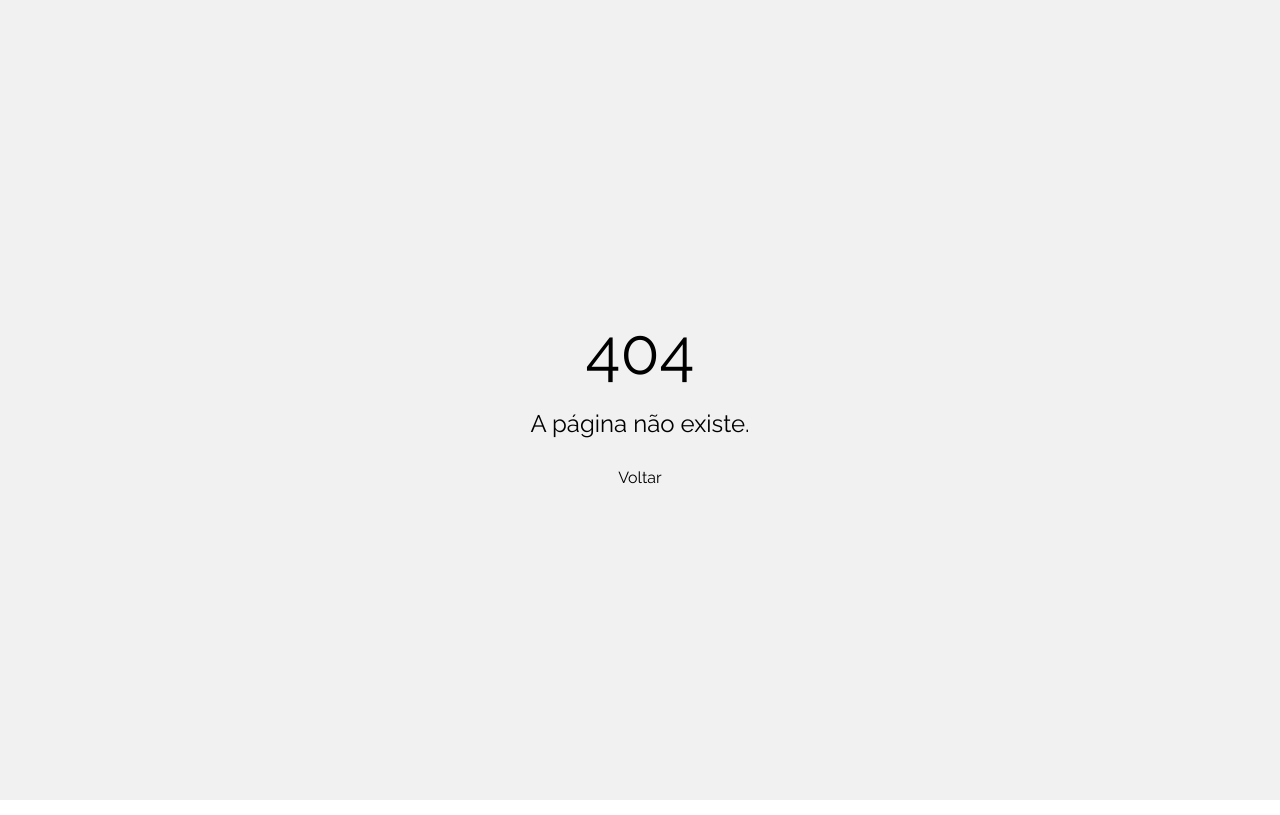
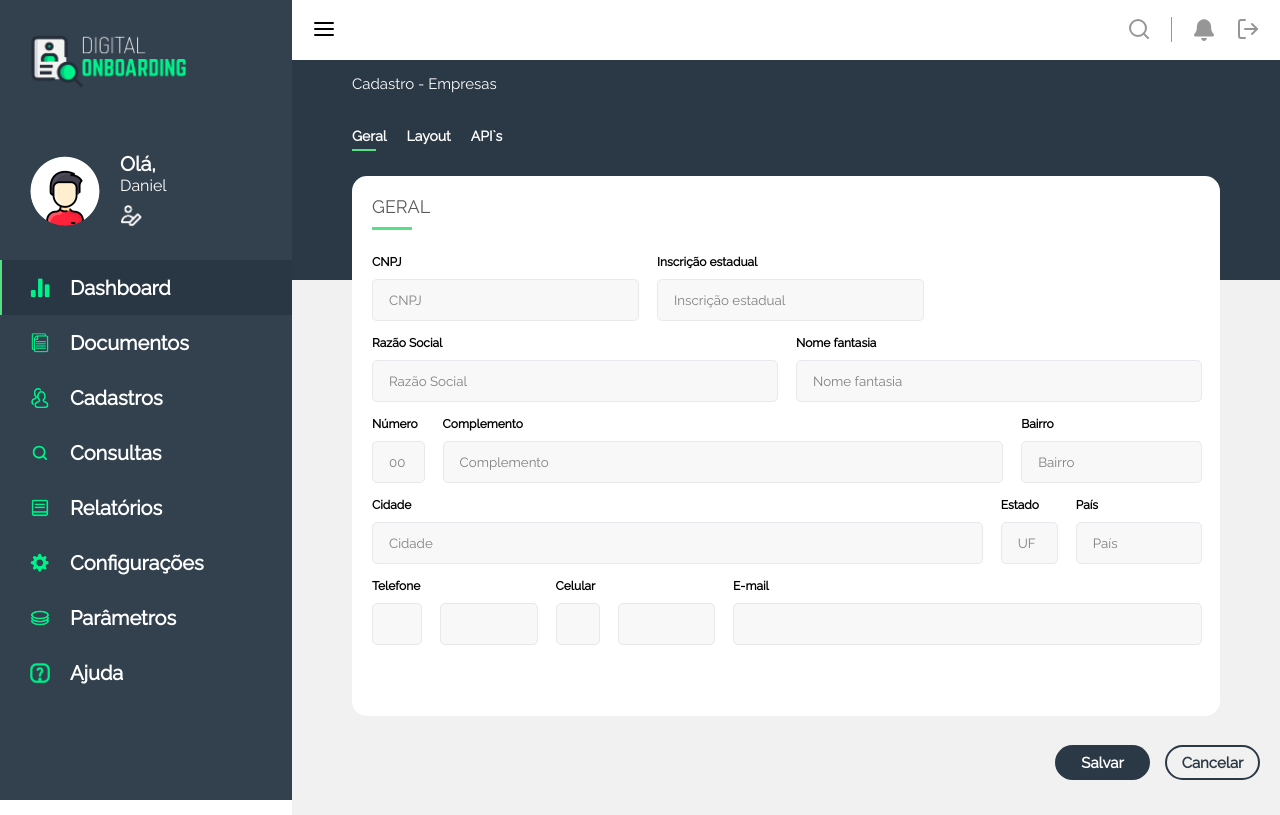
Before and after one commit to felipe-aranha/onboarding-frontend, a Vue app in the folder frontend/: page /auth/register in a window 1280 px wide. Before the commit this address had no page. Built offline with nearby package versions, Linux system fonts and the light colour scheme.

Commit message:
feat: create general page to register company route

```diff
--- /dev/null
+++ b/frontend/src/components/InputCard.vue
@@ -0,0 +1,65 @@
+<template>
+  <div v-if="!width" class="container">
+    <label class="field-label" :for="label">{{ label }}</label>
+    <input :id="label" class="field-container" :placeholder="placeholder" />
+  </div>
+
+  <div v-if="width" class="container" :style="`width: ${width}`">
+    <label class="field-label" :for="label">{{ label }}</label>
+    <input
+      :id="label"
+      :class="label ? 'field-container' : 'field-container margin-14'"
+      :placeholder="placeholder"
+    />
+  </div>
+</template>
+
+<script>
+export default {
+  name: "InputCard",
+  props: {
+    label: String,
+    placeholder: String,
+    width: String
+  }
+};
+</script>
+
+<style scoped lang="scss">
+.container {
+  width: 100%;
+  display: flex;
+  flex-direction: column;
+  align-items: flex-start;
+  background: transparent;
+
+  & + .container {
+    margin-left: 20px;
+  }
+}
+
+.margin-14 {
+  margin-top: 14px;
+}
+
+.container > .field-label {
+  font-family: "Raleway";
+  font-size: 12px;
+  font-weight: bold;
+  margin-bottom: 10px;
+  cursor: pointer;
+}
+
+.container > .field-container {
+  width: calc(100% - 16px);
+  height: 40px;
+  padding-left: 16px;
+  border: 1px solid $color-input-intern-border;
+  background: $color-input-intern-bg;
+  border-radius: 5px;
+
+  &::placeholder {
+    color: $color-input-intern-placeholder;
+  }
+}
+</style>
--- a/frontend/src/components/LabelList.vue
+++ b/frontend/src/components/LabelList.vue
@@ -6,7 +6,10 @@
       class="time-box"
       :onClick="event => onChange(item.name)"
     >
-      <div class="time">{{ item.name }}</div>
+      <div v-if="!labelColor" class="time">{{ item.name }}</div>
+      <div v-if="labelColor" class="time" :style="`color: ${labelColor};`">
+        {{ item.name }}
+      </div>
       <div v-if="item.selected" class="bar"></div>
     </div>
   </div>
@@ -17,7 +20,8 @@ export default {
   name: "LabelList",
   props: {
     data: Array,
-    onChange: Function
+    onChange: Function,
+    labelColor: String
   }
 };
 </script>
--- a/frontend/src/pages/Login.vue
+++ b/frontend/src/pages/Login.vue
@@ -2,13 +2,13 @@
   <div class="page-container">
     <img src="@/assets/images/logo-onboarding.png" class="logo" />
     <form method="post" action="" class="form-container">
-      <Input
+      <InputAuth
         type="text"
         source="user-icon.png"
         placeholder="Nome do usuário ou enderaço de e-mail"
         :onChange="onChangeEmail"
       />
-      <Input
+      <InputAuth
         type="password"
         source="lock-icon.png"
         placeholder="Senha"
@@ -26,7 +26,7 @@
 </template>
 
 <script>
-import Input from "@/components/Input.vue";
+import InputAuth from "@/components/InputAuth.vue";
 import Checkbox from "@/components/Checkbox.vue";
 
 function onChangeEmail(event) {
@@ -42,7 +42,7 @@ function onChangePassword(event) {
 export default {
   name: "Login",
   components: {
-    Input,
+    InputAuth,
     Checkbox
   },
   data: function() {
--- /dev/null
+++ b/frontend/src/pages/RegisterCompany.vue
@@ -0,0 +1,178 @@
+<template>
+  <h1 class="title">Cadastro - Empresas</h1>
+  <LabelList :data="menus" :onChange="setMenu" labelColor="white" />
+  <section name="register-form" class="card-container">
+    <div class="title-container">
+      <h2 class="title">GERAL</h2>
+      <div class="bar"></div>
+    </div>
+    <div class="row">
+      <InputCard label="CNPJ" placeholder="CNPJ" width="265px" />
+      <InputCard
+        label="Inscrição estadual"
+        placeholder="Inscrição estadual"
+        width="265px"
+      />
+    </div>
+    <div class="row">
+      <InputCard label="Razão Social" placeholder="Razão Social" />
+      <InputCard label="Nome fantasia" placeholder="Nome fantasia" />
+    </div>
+    <div class="row">
+      <InputCard label="Número" placeholder="00" width="75px" />
+      <InputCard label="Complemento" placeholder="Complemento" />
+      <InputCard label="Bairro" placeholder="Bairro" width="265px" />
+    </div>
+    <div class="row">
+      <InputCard label="Cidade" placeholder="Cidade" />
+      <InputCard label="Estado" placeholder="UF" width="75px" />
+      <InputCard label="País" placeholder="País" width="169px" />
+    </div>
+    <div class="row">
+      <InputCard label="Telefone" placeholder="" width="75px" />
+      <InputCard label="" placeholder="" width="169px" />
+      <InputCard label="Celular" placeholder="" width="75px" />
+      <InputCard label="" placeholder="" width="169px" />
+      <InputCard label="E-mail" placeholder="" />
+    </div>
+  </section>
+  <section class="button-container" name="button-container">
+    <button class="common-button filled-button">Salvar</button>
+    <button class="common-button outline-button">Cancelar</button>
+  </section>
+</template>
+
+<script>
+import LabelList from "@/components/LabelList.vue";
+import InputCard from "@/components/InputCard.vue";
+
+const menus = [
+  {
+    name: "Geral",
+    selected: true
+  },
+  {
+    name: "Layout",
+    selected: false
+  },
+  {
+    name: "API`s",
+    selected: false
+  }
+];
+
+function setMenu(name) {
+  const newMenus = this.menus.map(menu => {
+    if (menu.name === name)
+      return {
+        name,
+        selected: true
+      };
+
+    return {
+      name: menu.name,
+      selected: false
+    };
+  });
+
+  this.menus = newMenus;
+}
+
+export default {
+  name: "RegisterCompany",
+  components: {
+    LabelList,
+    InputCard
+  },
+  methods: {
+    setMenu
+  },
+  data: function() {
+    return {
+      menus
+    };
+  }
+};
+</script>
+
+<style scoped lang="scss">
+.content > .title {
+  margin-bottom: 35px;
+  font-size: 15px;
+  font-family: "Raleway";
+  color: white;
+  font-weight: unset;
+}
+
+.card-container {
+  margin-top: 25px;
+  padding: 20px;
+  width: calc(100% - 40px);
+  height: 500px;
+  background: white;
+  border-radius: 15px;
+}
+
+.card-container > .title-container {
+  display: flex;
+  flex-direction: column;
+  margin-bottom: 25px;
+}
+
+.card-container > .title-container > .title {
+  font-size: "Raleway";
+  font-size: 18px;
+  font-weight: normal;
+  color: $color-grey-medium;
+  text-transform: uppercase;
+}
+
+.card-container > .title-container > .bar {
+  margin-top: 10px;
+  width: 40px;
+  height: 3px;
+  background: $color-green;
+}
+
+.card-container > .row {
+  display: flex;
+
+  & + .row {
+    margin-top: 15px;
+  }
+}
+
+.button-container {
+  position: fixed;
+  bottom: 20px;
+  right: 20px;
+  display: flex;
+}
+
+.button-container > .common-button {
+  width: 95px;
+  height: 35px;
+  border-radius: 17.5px;
+  display: flex;
+  align-items: center;
+  justify-content: center;
+  font-family: "Raleway";
+  font-weight: bold;
+  font-size: 15px;
+
+  & + .common-button {
+    margin-left: 15px;
+  }
+}
+
+.button-container > .filled-button {
+  background: $color-dark-blue;
+  color: white;
+}
+
+.button-container > .outline-button {
+  background: transparent;
+  color: $color-dark-blue;
+  border: 2px solid $color-dark-blue;
+}
+</style>
--- a/frontend/src/router.js
+++ b/frontend/src/router.js
@@ -1,9 +1,10 @@
 import { createWebHistory, createRouter } from "vue-router";
 
-import Login from "./pages/Login.vue";
-import PageNotFound from "./pages/PageNotFound.vue";
-import Dashboard from "./pages/Dashboard.vue";
-import InternLayout from "./pages/InternLayout.vue";
+import Login from "@/pages/Login.vue";
+import PageNotFound from "@/pages/PageNotFound.vue";
+import Dashboard from "@/pages/Dashboard.vue";
+import InternLayout from "@/pages/InternLayout.vue";
+import RegisterCompany from "@/pages/RegisterCompany.vue";
 
 const authRoutes = [
   {
@@ -15,6 +16,11 @@ const authRoutes = [
     path: "documents",
     name: "Documents",
     component: Dashboard
+  },
+  {
+    path: "register",
+    name: "Register Company",
+    component: RegisterCompany
   }
 ];
 
--- a/frontend/src/style/_variables.scss
+++ b/frontend/src/style/_variables.scss
@@ -9,3 +9,8 @@ $color-dark-blue: #2b3845;
 $color-medium-purple: #515974;
 $color-grey-medium: #5a5a5a;
 $color-grey-light: #d5d5d5;
+
+// Input intern
+$color-input-intern-bg: #f8f8f8;
+$color-input-intern-border: #e8e9ec;
+$color-input-intern-placeholder: #808080;
```
Also changed, not shown: frontend/src/components/InputAuth.vue (renamed from frontend/src/components/Input.vue).
